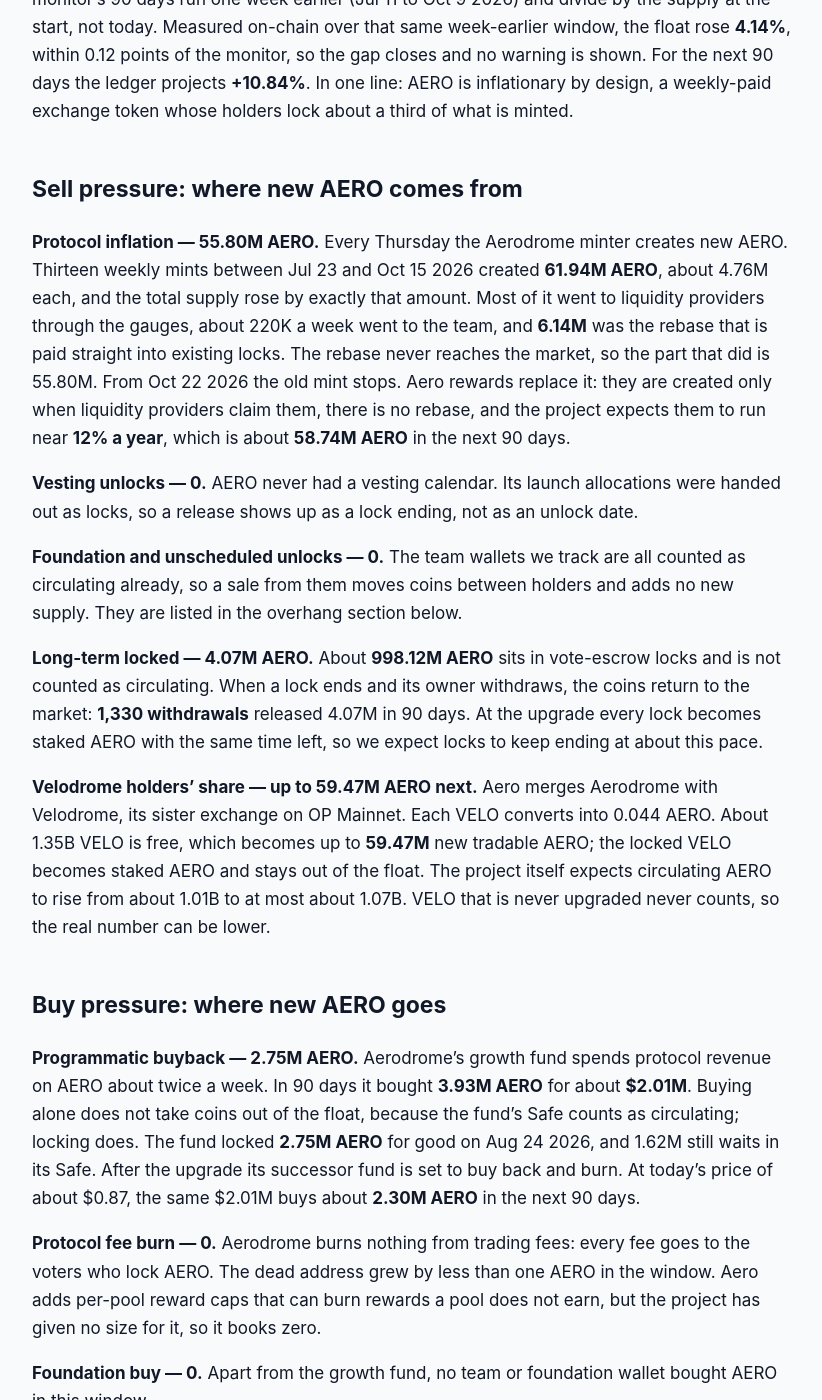
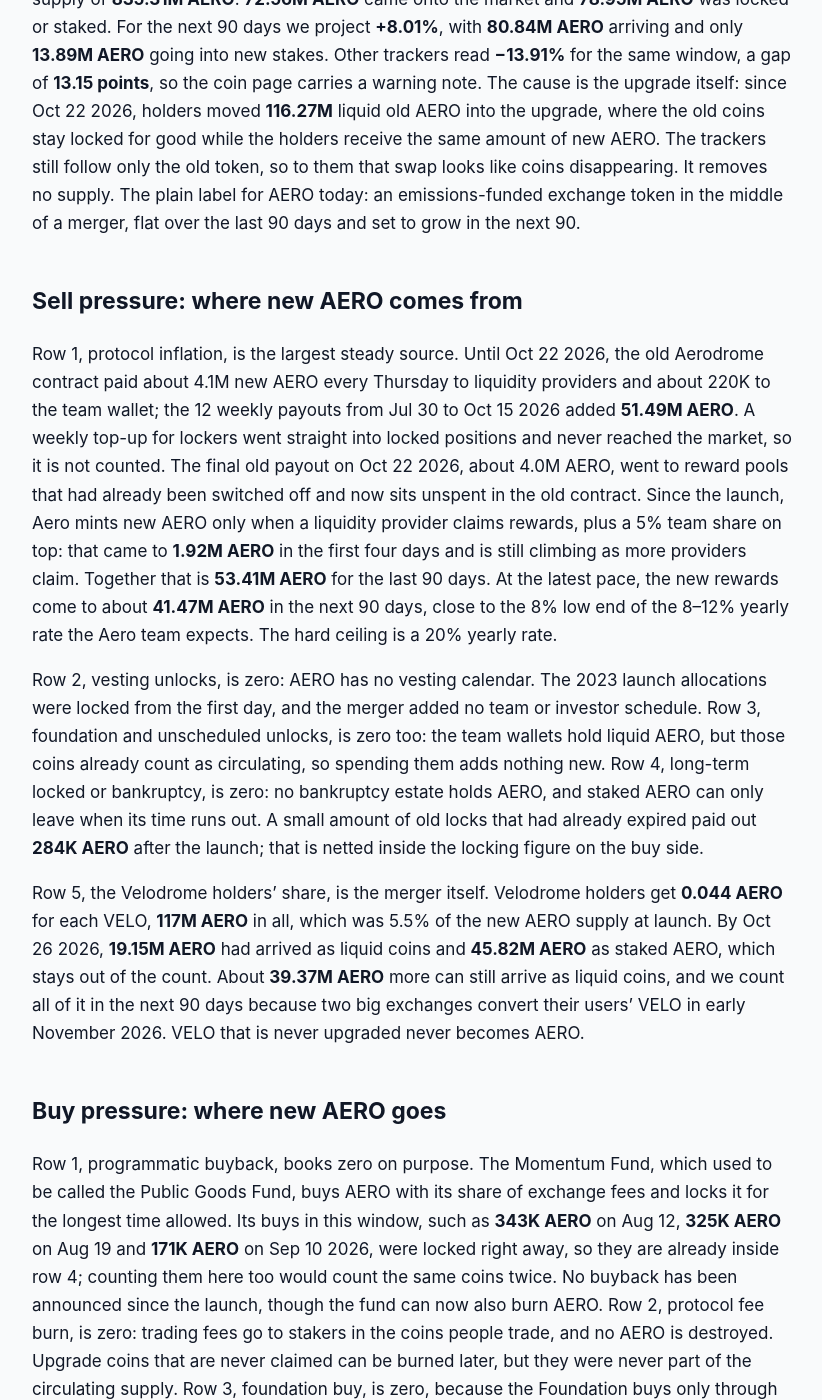
Before and after one commit to jeevansongmy-spec/mrnasdog-articles, a Jekyll site: the page built from crypto/aero-pressure-framework.md, in a window 1280 px wide and 1400 px high, scrolled down 658 px. Shown: the whole window, without its empty margins (228-1050 px from the left). Built offline with Jekyll 4.4.1, drawn with Linux system fonts in a browser that asks for light colours; some of the changed text lies outside the part shown.

Commit message:
publish: crypto/aero-pressure-framework

```diff
--- a/crypto/aero-pressure-framework.md
+++ b/crypto/aero-pressure-framework.md
@@ -1,6 +1,6 @@
 ---
-title:         "AERO Inflation Analysis · October 2026 · Supply growing · projected to keep growing"
-description:   "AERO is inflationary: a 55.8M weekly mint against 25.2M locked or bought back gives +3.46% in 90 days; the Aero merger lifts it to +10.84% next."
+title:         "AERO Inflation Analysis · October 2026 · Supply was shrinking · trend softening"
+description:   "AERO shrank 0.77% in 90 days, as holders locked 79M AERO against 72.6M new AERO from rewards and Velodrome holders; about +8.01% growth is projected next."
 canonical_url: "https://mrnasdog.com/research/aero/inflation"
 tags:          ["crypto", "aero", "aerodrome", "base"]
 published:     true
@@ -10,62 +10,56 @@ published:     true
 <!-- main-page -->
 Looking for the buy-or-sell answer? It is on the AERO coin page, with demand and price drivers: [mrnasdog.com/research/aero](https://mrnasdog.com/research/aero)
 
-# AERO Inflation Analysis · October 2026 · Supply growing · projected to keep growing
+# AERO Inflation Analysis · October 2026 · Supply was shrinking · trend softening
 
-AERO is inflationary, and the next 90 days add a one-time jump. Aerodrome's weekly mint sent **55.80M AERO** to the market in the 90 days to Oct 16 2026 and ended locks freed **4.07M**, while holders locked **22.43M** and the growth fund locked **2.75M** it had bought back — a net **+3.46%** of the circulating supply. With the Aero upgrade on Oct 22 2026, Velodrome holders receive up to **59.47M** tradable AERO and new Aero rewards replace the old mint, so the next 90 days project **+10.84%**. There is no hard cap: the Aero rewards ceiling starts at 20% a year.
+AERO supply shrank slightly over the 90 days from Jul 28 to Oct 26 2026, by **0.77%**, but it is set to grow about **8.01%** in the next 90 days. Aerodrome and Velodrome merged into one exchange, Aero, on Oct 22 2026: AERO rewards for liquidity providers and the Velodrome holders' share of the merger add new coins, while holders who lock or stake AERO take coins out of circulation. In 90 days **72.56M AERO** came onto the market and **78.95M AERO** went into locks; other trackers show **−13.91%** because they still count only the old token, so the coin page carries a warning note. New AERO rewards are capped at a 20% yearly rate, and the merger share is fixed at 117M AERO.
 
 ## The verdict, in one paragraph
 
-Over the 90 days from Jul 18 to Oct 16 2026, AERO's circulating supply grew **+3.46%**: **59.87M AERO** reached the market and **25.18M AERO** left it, a net **34.69M** on a float of **1.00B**. Our inflation monitor reads **+4.02%**, a gap of **0.57 percentage points**. We checked it: the monitor's 90 days run one week earlier (Jul 11 to Oct 9 2026) and divide by the supply at the start, not today. Measured on-chain over that same week-earlier window, the float rose **4.14%**, within 0.12 points of the monitor, so the gap closes and no warning is shown. For the next 90 days the ledger projects **+10.84%**. In one line: AERO is inflationary by design, a weekly-paid exchange token whose holders lock about a third of what is minted.
+Over the 90 days to Oct 26 2026, AERO's net supply change was **−0.77%** on a circulating supply of **835.31M AERO**: **72.56M AERO** came onto the market and **78.95M AERO** was locked or staked. For the next 90 days we project **+8.01%**, with **80.84M AERO** arriving and only **13.89M AERO** going into new stakes. Other trackers read **−13.91%** for the same window, a gap of **13.15 points**, so the coin page carries a warning note. The cause is the upgrade itself: since Oct 22 2026, holders moved **116.27M** liquid old AERO into the upgrade, where the old coins stay locked for good while the holders receive the same amount of new AERO. The trackers still follow only the old token, so to them that swap looks like coins disappearing. It removes no supply. The plain label for AERO today: an emissions-funded exchange token in the middle of a merger, flat over the last 90 days and set to grow in the next 90.
 
 ## Sell pressure: where new AERO comes from
 
-**Protocol inflation — 55.80M AERO.** Every Thursday the Aerodrome minter creates new AERO. Thirteen weekly mints between Jul 23 and Oct 15 2026 created **61.94M AERO**, about 4.76M each, and the total supply rose by exactly that amount. Most of it went to liquidity providers through the gauges, about 220K a week went to the team, and **6.14M** was the rebase that is paid straight into existing locks. The rebase never reaches the market, so the part that did is 55.80M. From Oct 22 2026 the old mint stops. Aero rewards replace it: they are created only when liquidity providers claim them, there is no rebase, and the project expects them to run near **12% a year**, which is about **58.74M AERO** in the next 90 days.
+Row 1, protocol inflation, is the largest steady source. Until Oct 22 2026, the old Aerodrome contract paid about 4.1M new AERO every Thursday to liquidity providers and about 220K to the team wallet; the 12 weekly payouts from Jul 30 to Oct 15 2026 added **51.49M AERO**. A weekly top-up for lockers went straight into locked positions and never reached the market, so it is not counted. The final old payout on Oct 22 2026, about 4.0M AERO, went to reward pools that had already been switched off and now sits unspent in the old contract. Since the launch, Aero mints new AERO only when a liquidity provider claims rewards, plus a 5% team share on top: that came to **1.92M AERO** in the first four days and is still climbing as more providers claim. Together that is **53.41M AERO** for the last 90 days. At the latest pace, the new rewards come to about **41.47M AERO** in the next 90 days, close to the 8% low end of the 8–12% yearly rate the Aero team expects. The hard ceiling is a 20% yearly rate.
 
-**Vesting unlocks — 0.** AERO never had a vesting calendar. Its launch allocations were handed out as locks, so a release shows up as a lock ending, not as an unlock date.
+Row 2, vesting unlocks, is zero: AERO has no vesting calendar. The 2023 launch allocations were locked from the first day, and the merger added no team or investor schedule. Row 3, foundation and unscheduled unlocks, is zero too: the team wallets hold liquid AERO, but those coins already count as circulating, so spending them adds nothing new. Row 4, long-term locked or bankruptcy, is zero: no bankruptcy estate holds AERO, and staked AERO can only leave when its time runs out. A small amount of old locks that had already expired paid out **284K AERO** after the launch; that is netted inside the locking figure on the buy side.
 
-**Foundation and unscheduled unlocks — 0.** The team wallets we track are all counted as circulating already, so a sale from them moves coins between holders and adds no new supply. They are listed in the overhang section below.
-
-**Long-term locked — 4.07M AERO.** About **998.12M AERO** sits in vote-escrow locks and is not counted as circulating. When a lock ends and its owner withdraws, the coins return to the market: **1,330 withdrawals** released 4.07M in 90 days. At the upgrade every lock becomes staked AERO with the same time left, so we expect locks to keep ending at about this pace.
-
-**Velodrome holders' share — up to 59.47M AERO next.** Aero merges Aerodrome with Velodrome, its sister exchange on OP Mainnet. Each VELO converts into 0.044 AERO. About 1.35B VELO is free, which becomes up to **59.47M** new tradable AERO; the locked VELO becomes staked AERO and stays out of the float. The project itself expects circulating AERO to rise from about 1.01B to at most about 1.07B. VELO that is never upgraded never counts, so the real number can be lower.
+Row 5, the Velodrome holders' share, is the merger itself. Velodrome holders get **0.044 AERO** for each VELO, **117M AERO** in all, which was 5.5% of the new AERO supply at launch. By Oct 26 2026, **19.15M AERO** had arrived as liquid coins and **45.82M AERO** as staked AERO, which stays out of the count. About **39.37M AERO** more can still arrive as liquid coins, and we count all of it in the next 90 days because two big exchanges convert their users' VELO in early November 2026. VELO that is never upgraded never becomes AERO.
 
 ## Buy pressure: where new AERO goes
 
-**Programmatic buyback — 2.75M AERO.** Aerodrome's growth fund spends protocol revenue on AERO about twice a week. In 90 days it bought **3.93M AERO** for about **$2.01M**. Buying alone does not take coins out of the float, because the fund's Safe counts as circulating; locking does. The fund locked **2.75M AERO** for good on Aug 24 2026, and 1.62M still waits in its Safe. After the upgrade its successor fund is set to buy back and burn. At today's price of about $0.87, the same $2.01M buys about **2.30M AERO** in the next 90 days.
+Row 1, programmatic buyback, books zero on purpose. The Momentum Fund, which used to be called the Public Goods Fund, buys AERO with its share of exchange fees and locks it for the longest time allowed. Its buys in this window, such as **343K AERO** on Aug 12, **325K AERO** on Aug 19 and **171K AERO** on Sep 10 2026, were locked right away, so they are already inside row 4; counting them here too would count the same coins twice. No buyback has been announced since the launch, though the fund can now also burn AERO. Row 2, protocol fee burn, is zero: trading fees go to stakers in the coins people trade, and no AERO is destroyed. Upgrade coins that are never claimed can be burned later, but they were never part of the circulating supply. Row 3, foundation buy, is zero, because the Foundation buys only through the Momentum Fund.
 
-**Protocol fee burn — 0.** Aerodrome burns nothing from trading fees: every fee goes to the voters who lock AERO. The dead address grew by less than one AERO in the window. Aero adds per-pool reward caps that can burn rewards a pool does not earn, but the project has given no size for it, so it books zero.
-
-**Foundation buy — 0.** Apart from the growth fund, no team or foundation wallet bought AERO in this window.
-
-**New long-term lock — 22.43M AERO.** Holders moved 22.43M AERO from the market into locks: **11.14M** of new locks and top-ups, and **11.29M** that relay users moved out of relay reward pots into their own locks. Relay rewards ended on Oct 14 2026, so for the next 90 days we count only the 11.14M pace of new locks.
+Row 4, new long-term lock, is the buy side's whole weight. Locking or staking AERO takes it out of circulation, and in 90 days holders locked a net **78.95M AERO**. Of that, **48.93M AERO** came before the launch, much of it reward pools moving into locks as the old system shut down, and **30.02M AERO** came after it, mostly on launch day. Those reward pools are almost empty now, so they cannot repeat. For the next 90 days we count only fresh staking at the pace seen since launch day, about **13.89M AERO**. That is the main reason the forward reading turns from a small shrink to clear growth.
 
 ## Foundation and overhang
 
-Five pools of AERO could reach the market without any new mint, and all of them are already counted as circulating. A team multisig holds **29.25M AERO**, down only 153.6K in 90 days. The team Safe that receives the weekly team share holds **3.77M**, up from 0.73M, so it has kept what it received. The growth fund's Safe holds **1.62M** of bought-back AERO waiting to be locked or burned. Relay reward pots hold **60.13M** that only their lockers can claim into a lock. Unclaimed rebases in the distributor add about 1.71M. We read these balances on-chain at every rebuild. If any of them falls between rebuilds and the coins go to the market, that outflow enters the Foundation and unscheduled unlocks row at the next refresh.
+Four team wallets hold liquid AERO that already counts as circulating. An incentives wallet holds **28.94M AERO**, and the Aero Foundation has said it will pay out liquid AERO as pool rewards over several weeks to cover rewards that stayed in the old pools during the upgrade. The team emissions wallet holds **4.06M AERO**, the grants wallet **2.03M AERO** and the Momentum Fund **1.70M AERO**. A new team-share wallet collects 5% of every new reward and held **91,576 AERO** at the check. Because these coins are already in the count, spending them is not new supply, but selling them would still add to what the market must absorb.
 
-## How AERO compares to other vote-escrow DEX tokens
+Larger staked positions sit outside the count. Before the launch, the Momentum Fund had about **154.67M AERO** locked, the grants program about **64.12M AERO**, and the Velodrome Foundation **29.34M AERO**, which is now staked until Oct 2030. Staked AERO can only be withdrawn once its time runs out, and permanent stakes never run out, so none of this can reach the market inside the next 90 days. We read these wallets on-chain at each rebuild: if any of their balances falls between checks, the outflow enters row 3 at the next refresh.
 
-AERO belongs to the vote-escrow family of exchange tokens, where holders lock coins to vote on which pools get new rewards and are paid the trading fees in return. In that family the supply question is always the same race: the weekly mint against the share of coins that holders lock. Over these 90 days AERO holders locked about a third of what the minter released, which is why the float still grew about 3.5% a quarter. Curve's CRV runs a similar lock model with a slowly falling mint, while AERO's mint is a fixed share of supply that the new Aero system will steer by each pool's revenue instead of by a fixed number of coins.
+## How AERO compares to other DEX tokens
 
-AERO also differs from exchange tokens that buy back and burn with fee revenue, such as PancakeSwap's CAKE. Aerodrome hands its fees to lockers, and its only buyer of its own coin is a growth fund spending about $2M a quarter, which absorbed under 5% of the new coins. The planned switch from locking bought coins to burning them changes where they go, not how many.
+AERO belongs to the vote-escrow family of exchange tokens that Curve made popular. Like CRV, AERO pays liquidity providers in brand-new coins and asks holders to lock their coins to steer those rewards and earn the fees. The difference is the brake. CRV follows a fixed, slowly shrinking schedule toward a hard cap. AERO now has no fixed schedule: rewards are minted only when claimed, each pool's rewards are capped at a multiple of the revenue it earns, and the total can never pass a 20% yearly rate. That ties new AERO to trading activity, but it also means the supply can grow faster in busy markets.
 
-The Velodrome merger is the unusual part. Most mergers swap one coin for another at a fixed rate; here the Aerodrome side keeps its coins 1:1 and the Velodrome side gets a 5.5% slice, so AERO holders absorb up to about 59.5M new tradable coins in one step.
+Against Uniswap's UNI, the contrast is sharp. UNI has a fixed cap, pays no rewards in new coins and now burns part of its fees, so its supply barely moves. AERO pays its liquidity in new coins and returns its fees to stakers in other tokens, not by destroying AERO, so AERO only shrinks when holders lock faster than rewards are paid. PancakeSwap's CAKE sits in between, with small new rewards and weekly fee buybacks that burn coins.
+
+The merger makes AERO unusual for now. Few exchange tokens have added a second community's holders in one step: the Velodrome share adds up to **117M AERO** once, on top of the normal rewards, and most of what is still to come is expected in the next few weeks.
 
 ## What to watch in the next 90 days
 
-**Oct 22 2026 — the Aero launch.** The old mint stops, Aero rewards start, and VELO converts into AERO at 0.044. How much VELO is actually upgraded decides how much of the 59.47M lands.
+**Nov 2–4 2026:** Coinbase upgrades its users' AERO and VELO to the new AERO, a large block of the remaining **39.37M AERO** Velodrome share.
 
-**Nov 2 to Nov 4 2026 — exchange conversions.** Large exchanges convert VELO and AERO for their users in early November, so most of the Velodrome share should arrive by then.
+**Nov 3 2026:** Binance ends VELO trading and pauses old AERO deposits for its own upgrade; its old AERO swap is one for one and adds nothing, but its VELO becomes new AERO.
 
-**The first weeks of Aero rewards.** The project expects 8% to 12% a year with a 20% ceiling. A rate near 8% would cut the next-90-day mint by about a third; a rate near 20% would add two thirds.
+**The reward pace through November 2026:** the first four days minted **1.92M AERO** and the pace was still rising; a sustained move toward the 12% yearly rate the team expects would lift new supply well above our **41.47M AERO** forecast.
 
-**How staked AERO is counted.** Today locked AERO is not counted as circulating. If the new staked AERO were counted differently, the circulating number would jump without a single new coin. The relay reward pots, 60.13M, also need to be moved before the upgrade; if lockers claim them into staked AERO, the float falls.
+**Momentum Fund buybacks or burns:** none has been announced since Oct 22 2026; any burn, or any buy that is locked, would add a new buy-side row.
 
-**The successor fund's first burns.** A bigger buy-and-burn than the old fund's $2M a quarter would be the clearest sign that buying can start to keep up with new supply.
+**Fresh staking:** about **13.89M AERO** per 90 days at the post-launch pace; if new stakers lock faster to earn the fees, the forward growth shrinks.
 
 ## Summary
 
-AERO, the token of the Aerodrome exchange on Base, is inflationary: its supply grew **+3.46%** in the 90 days to Oct 16 2026, and the MrNasDog Pressure Framework projects **+10.84%** for the next 90 days. The weekly mint, **55.80M AERO** to the market, is the main source of new coins, and holders locking **22.43M** plus a small growth-fund buyback absorb less than half of it. The Aero upgrade on Oct 22 2026 adds up to **59.47M** AERO for Velodrome holders in one step and swaps the mint for Aero rewards expected near 12% a year, with a 20% ceiling and no hard cap. The key risk is that locks and buybacks fall behind a bigger, merged supply.
+AERO supply shrank **0.77%** over the 90 days to Oct 26 2026 because holders locked **78.95M AERO**, slightly more than the **72.56M AERO** that rewards and the Velodrome merger added. The next 90 days look different: about **41.47M AERO** of new rewards and up to **39.37M AERO** more from Velodrome holders, against only about **13.89M AERO** of fresh staking, for growth of about **8.01%**. The key risk is that new AERO rewards rise toward their 20% yearly ceiling while locking stays slow. The merger share is fixed at 117M AERO and fades after November 2026, so later quarters depend on rewards against staking.
 
-*MrNasDog Pressure Framework analysis of AERO, Metric 1 — Inflation. Data + explanation only. Not financial advice. Checked Oct 16 2026.*
+*MrNasDog Pressure Framework analysis of AERO, Metric 1 — Inflation. Data + explanation only. Not financial advice. Checked Oct 26 2026.*
```
